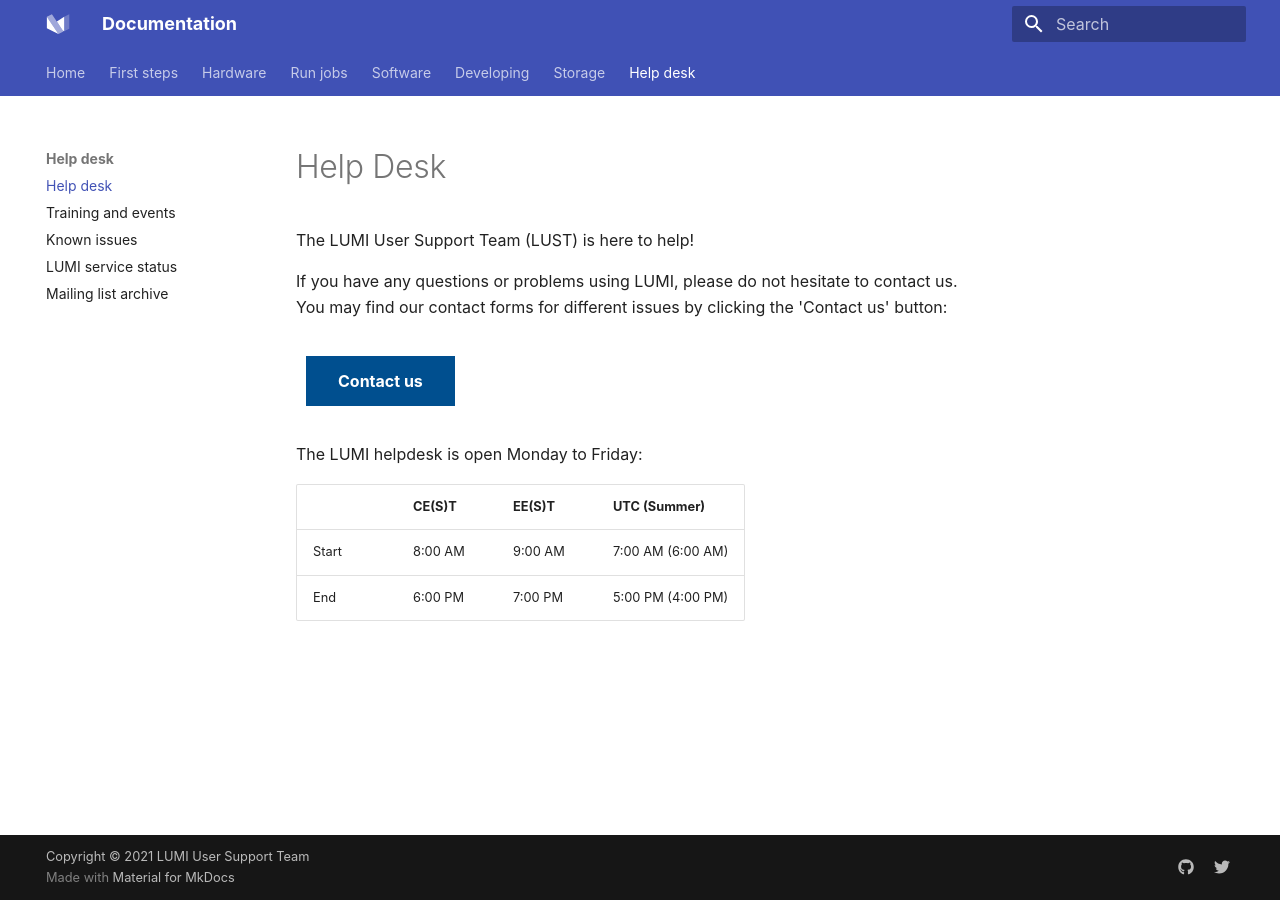
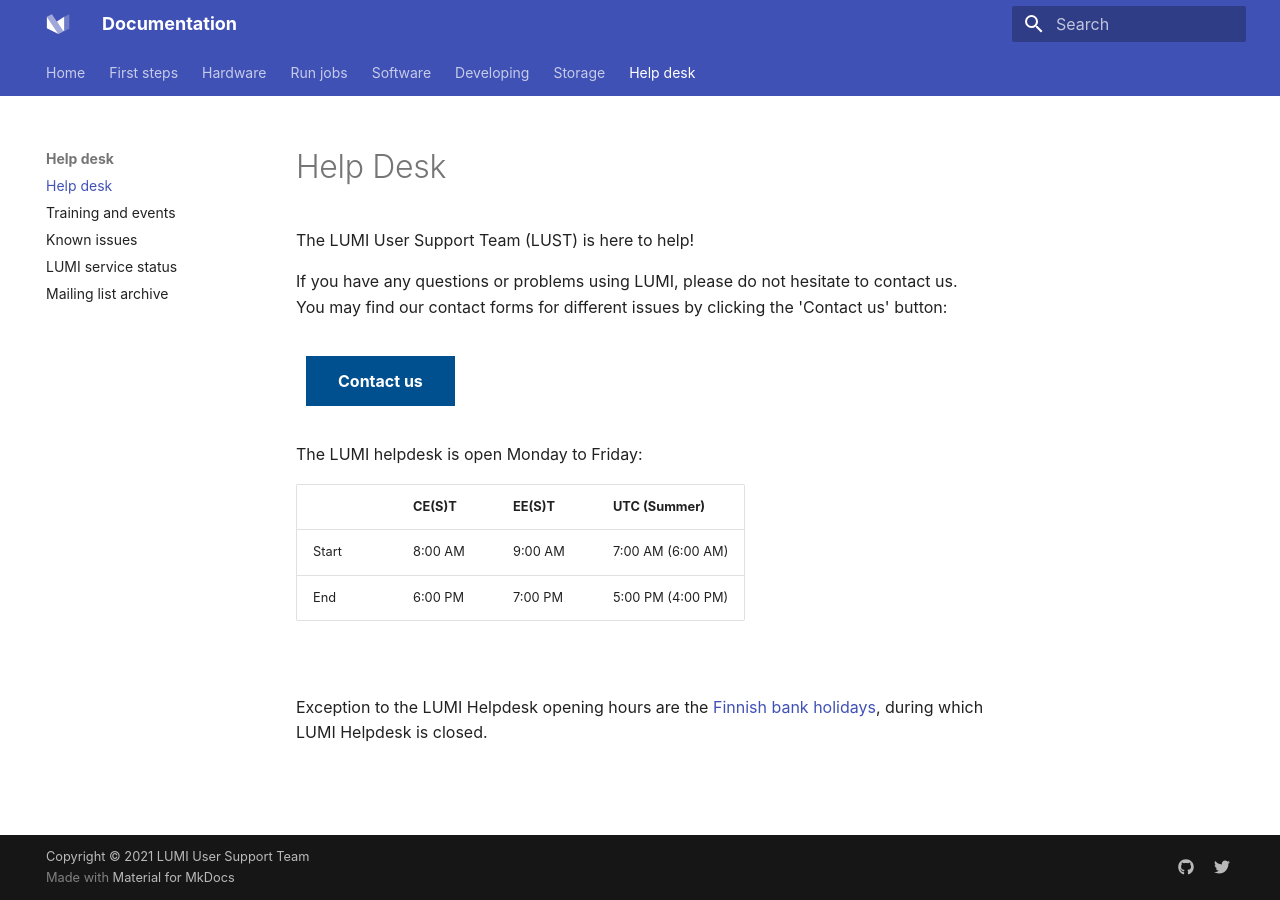
Before and after one commit to Lumi-supercomputer/lumi-userguide, an MkDocs documentation site: the page built from docs/helpdesk/index.md, in a window 1280 px wide. Built offline with MkDocs 1.6.1 and Material for MkDocs 9.7.7, drawn with Linux system fonts in a browser that asks for light colours.

Commit message:
Add LUMI-RT exeption Finnihs bank holidays

```diff
--- a/docs/helpdesk/index.md
+++ b/docs/helpdesk/index.md
@@ -66,6 +66,12 @@
 
 <br />
 
+
+Exception to the LUMI Helpdesk opening hours are the [Finnish bank holidays](https://www.suomenpankki.fi/en/money-and-payments/bank-holidays/), during which LUMI Helpdesk is closed.
+
+
+
+
 <!-- Please also check our [tech support FAQ][tech-faq] for the most frequently asked questions about the usage of LUMI.  -->
 
 <!-- Check here for [LUMI related training and events](https://www.lumi-supercomputer.eu/events/) -->
```
